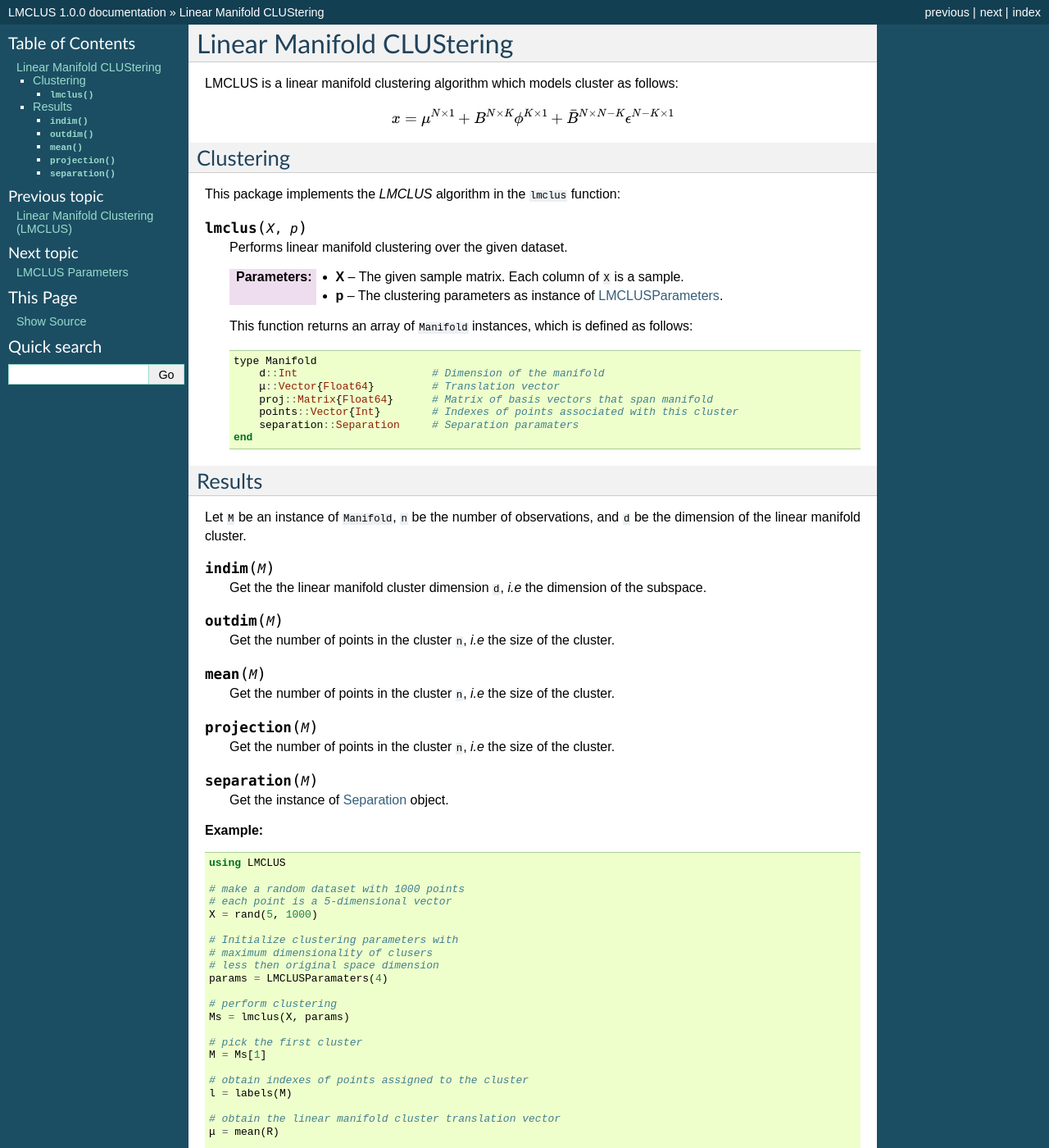
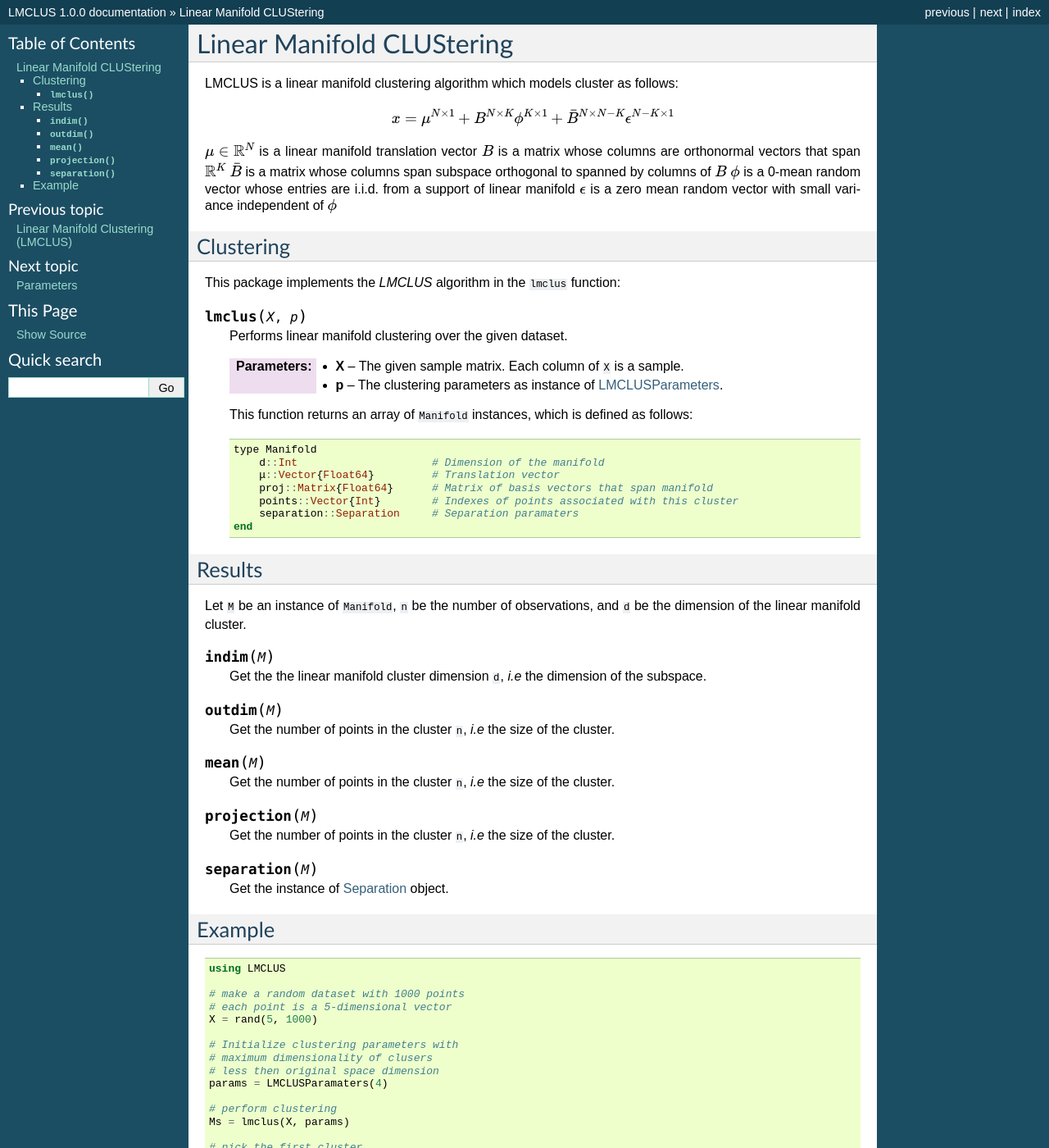
Before and after one commit to wildart/LMCLUS.jl, a Sphinx documentation site: the page built from docs/source/lmclus.rst, in a window 1280 px wide and 1400 px high. Shown: the whole window at 82% size. Built offline with Sphinx 7.4.7, drawn with Linux system fonts in a browser that asks for light colours; formulas are drawn with MathJax 3.

Commit message:
docs update

```diff
--- a/docs/source/index.rst
+++ b/docs/source/index.rst
@@ -13,7 +13,7 @@ Linear manifold clustering (LMCLUS) identifies subsets of the data which are emb
 **Contents:**
 
 .. toctree::
-   :maxdepth: 2
+   :maxdepth: 1
 
    lmclus.rst
    params.rst
--- a/docs/source/lmclus.rst
+++ b/docs/source/lmclus.rst
@@ -7,6 +7,12 @@ LMCLUS is a linear manifold clustering algorithm which models cluster as follows
 
     x = \mu^{N \times 1} + B^{N \times K} \phi^{K \times 1} +
         \bar{B}^{N \times N-K} \epsilon^{N-K \times 1}
+
+:math:`\mu \in \mathbb{R}^N` is a linear manifold translation vector
+:math:`B` is a matrix whose columns are orthonormal vectors that span :math:`\mathbb{R}^K`
+:math:`\bar{B}` is a matrix whose columns span subspace orthogonal to spanned by columns of :math:`B`
+:math:`\phi` is a 0-mean random vector whose entries are i.i.d. from a support of linear manifold
+:math:`\epsilon` is a zero mean random vector with small variance independent of :math:`\phi`
 
 Clustering
 ----------
@@ -57,8 +63,8 @@ Let ``M`` be an instance of ``Manifold``, ``n`` be the number of observations, a
 
     Get the instance of :doc:`Separation </separation>` object.
 
-
-**Example:**
+Example
+---------
 
 .. code-block:: julia
 
--- a/docs/source/params.rst
+++ b/docs/source/params.rst
@@ -1,2 +1,2 @@
-LMCLUS Parameters
-=================
+Parameters
+==========
```
